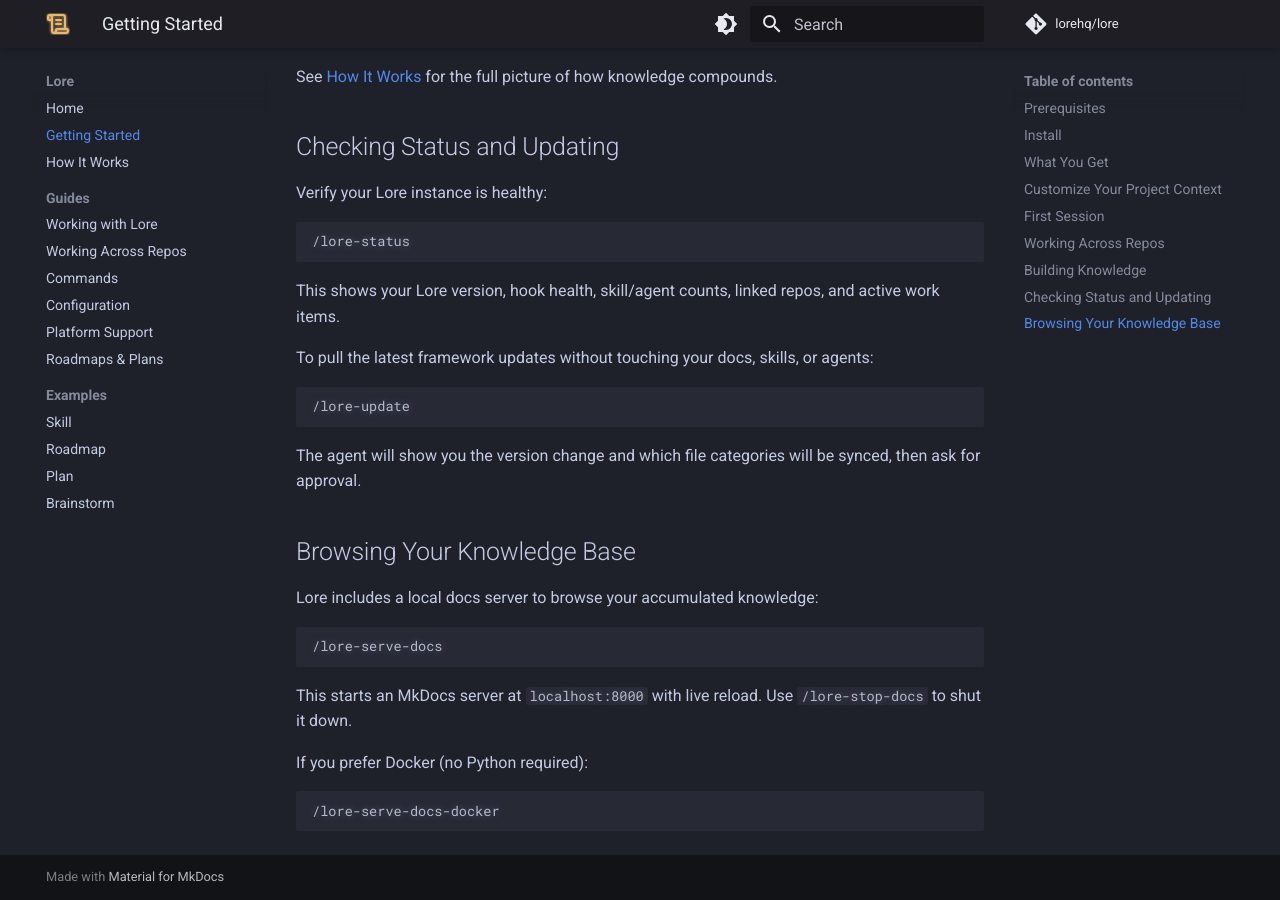
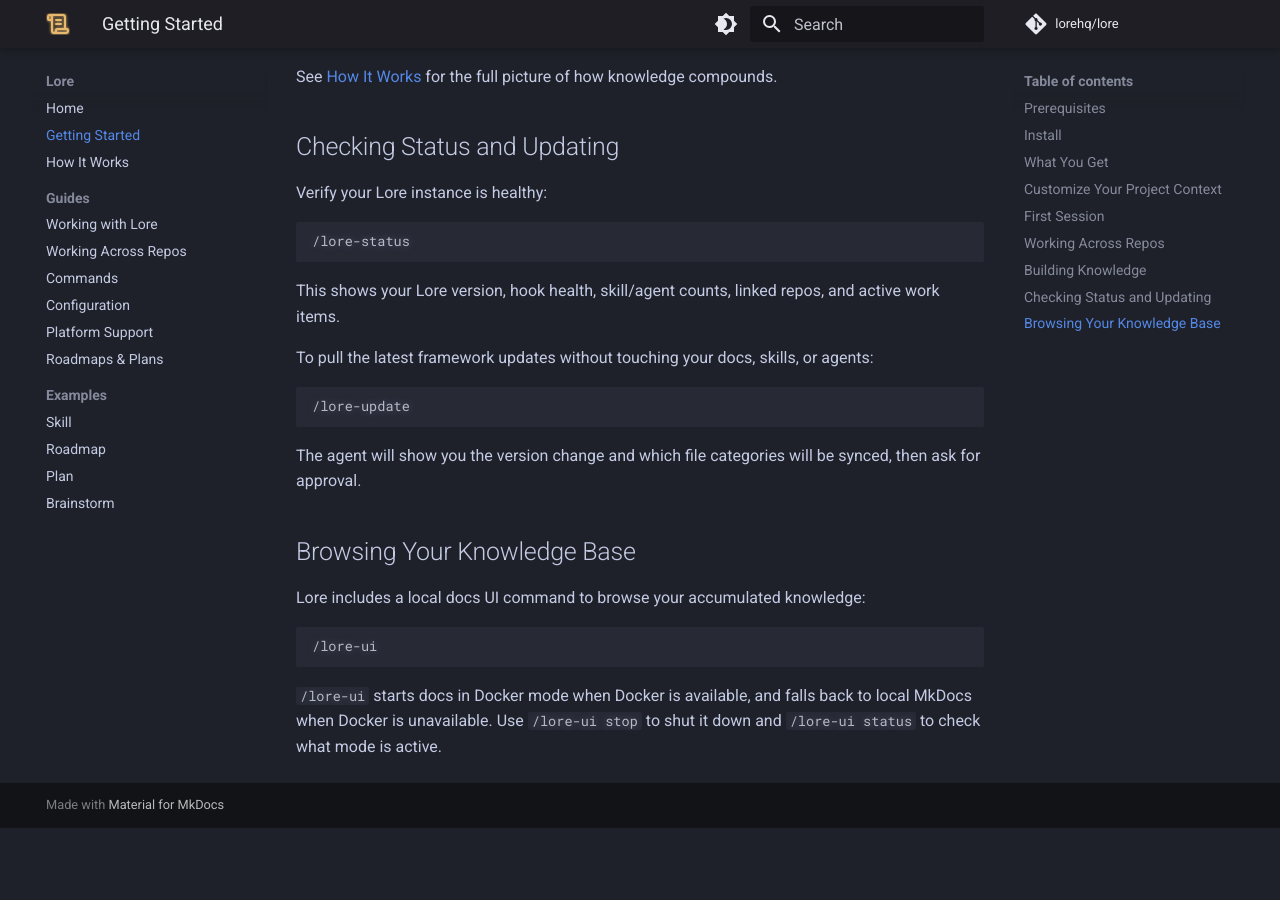
Before and after one commit to lorehq/lore-docs, an MkDocs documentation site: the page built from docs/getting-started.md, in a window 1280 px wide and 900 px high, scrolled down 2064 px. Built offline with MkDocs 1.6.1 and Material for MkDocs 9.7.7, drawn with Linux system fonts in a browser that asks for light colours; comment, search, counter and statistics services are not loaded; after the commit the page ends 2892 px from its top, so only the background shows below that.

Commit message:
Update docs for unified lore-ui command

````diff
--- a/docs/getting-started.md
+++ b/docs/getting-started.md
@@ -102,16 +102,10 @@
 
 ## Browsing Your Knowledge Base
 
-Lore includes a local docs server to browse your accumulated knowledge:
+Lore includes a local docs UI command to browse your accumulated knowledge:
 
 ```
-/lore-serve-docs
+/lore-ui
 ```
 
-This starts an MkDocs server at `localhost:8000` with live reload. Use `/lore-stop-docs` to shut it down.
-
-If you prefer Docker (no Python required):
-
-```
-/lore-serve-docs-docker
-```
+`/lore-ui` starts docs in Docker mode when Docker is available, and falls back to local MkDocs when Docker is unavailable. Use `/lore-ui stop` to shut it down and `/lore-ui status` to check what mode is active.
````
Also changed, not shown: docs/guides/commands.md (+3 -5 lines).
